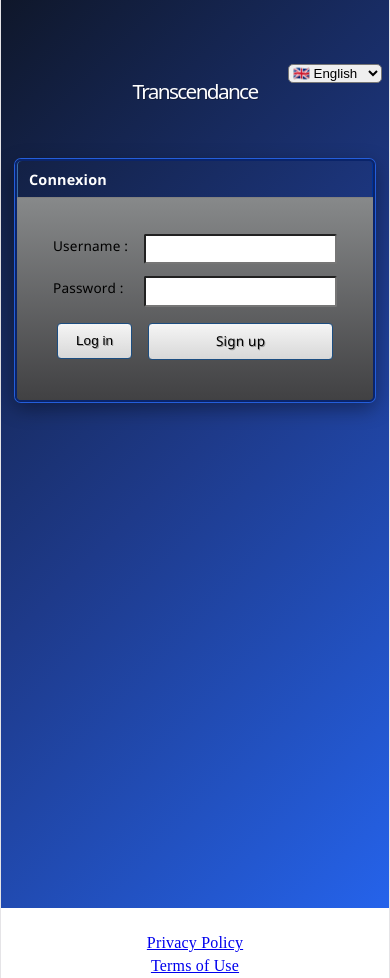
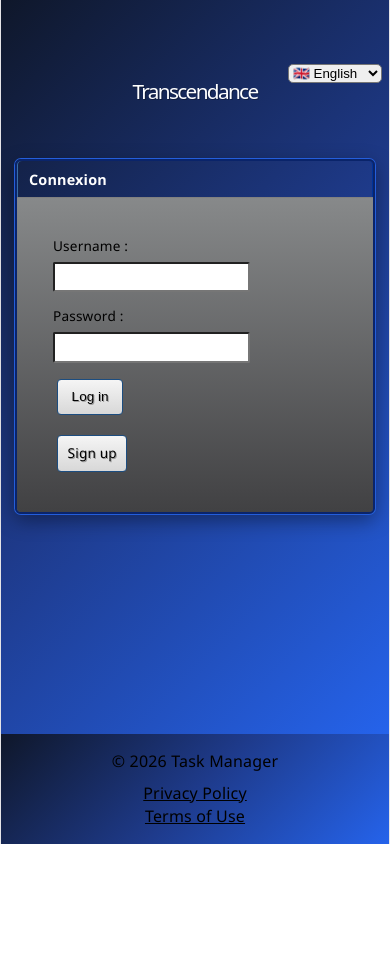
Before and after one commit to k-9-user/Task_Manager42, a React (Vite) app in the folder frontend/: page /login in a window 390 px wide. After the commit the page ends 844 px from the top, so only its background shows below. Built offline with nearby package versions, Linux system fonts and the light colour scheme; no server answers; a web font is replaced by a local one.

Commit message:
probleme regle footer

```diff
--- a/frontend/src/App.css
+++ b/frontend/src/App.css
@@ -188,3 +188,9 @@
   flex-direction: column;
   min-height: 100vh;
 }
+
+.app-content {
+  flex: 1;
+  display: flex;
+  flex-direction: column;
+}
--- a/frontend/src/App.jsx
+++ b/frontend/src/App.jsx
@@ -20,8 +20,9 @@ function AppContent() {
   const hideNavbar = location.pathname === "/login" || location.pathname === "/register";
 
   return (
-    <>
+    <div className="app-container">
       {!hideNavbar && <Navbar />}
+      <main className="app-content">
        <Routes>
          <Route path="/" element={<Navigate to="/login" />} />
          <Route path="/admin/users" element={<AdminUsers />} />
@@ -34,8 +35,9 @@ function AppContent() {
          <Route path="/Search" element={<Search />} />
          <Route path="/TermsOfService" element={<TermsOfService />} />
        </Routes>
+      </main>
       <Footer />
-    </>
+    </div>
   );
 }
 
--- /dev/null
+++ b/frontend/src/components/Footer.css
@@ -0,0 +1,31 @@
+.footer {
+	display: flex;
+	flex-direction: column;
+	color: black;
+	gap: 0.5rem;
+	align-items: center;
+	background: linear-gradient(
+		135deg,
+		#0f172a 0%,
+		#1e3a8a 50%,
+		#2563eb 100%
+	);
+	font-family: 'Segoe UI', Tahoma, Geneva, Verdana, sans-serif;
+	padding: 1rem;;
+}
+
+.footer-links {
+	display: flex;
+	flex-direction: column;
+	gap: 1,5rem;
+}
+
+.footer-links .condition-link{
+	color: black;
+	font-family: 'Segoe UI', Tahoma, Geneva, Verdana, sans-serif;
+	text-decoration: none;
+}
+
+.footer-links .condition-link {
+	text-decoration: underline;
+}
--- a/frontend/src/components/Footer.jsx
+++ b/frontend/src/components/Footer.jsx
@@ -1,5 +1,6 @@
 import { Link } from "react-router-dom";
 import { useTranslation } from "react-i18next";
+import './Footer.css'
 
 function Footer() {
 	const { t } = useTranslation();
@@ -7,9 +8,8 @@ function Footer() {
 		<footer className="footer">
 			<p>&copy; 2026 Task Manager</p>
 			<div className="footer-links">
-				<Link to="/PrivacyPolicy">{t("footer.pc")}</Link>
-				<p>				</p>
-				<Link to="/TermsOfService">{t("footer.cdu")}</Link>
+				<Link className="condition-link" to="/PrivacyPolicy">{t("footer.pc")}</Link>
+				<Link className="condition-link" to="/TermsOfService">{t("footer.cdu")}</Link>
 			</div>
 		</footer>
 	);
--- a/frontend/src/pages/Projects.css
+++ b/frontend/src/pages/Projects.css
@@ -1,19 +1,18 @@
 
-body{
-	margin: 0px;
-	font-family:'Times New Roman', Times, serif;
-	color: white;
-}
 
 .projects-page {
-	height:  100vh;
-	justify-content: center;
+display: flex;
+	flex-direction: column;
+	min-height:  100vh;
+	gap: 1.5rem;
+	align-items: center;
 	background: linear-gradient(
 		135deg,
 		#0f172a 0%,
 		#1e3a8a 50%,
 		#2563eb 100%
 	);
+	font-family: 'Segoe UI', Tahoma, Geneva, Verdana, sans-serif;
 }
 
 .project-form input{
--- a/frontend/src/pages/login.css
+++ b/frontend/src/pages/login.css
@@ -2,9 +2,10 @@
 
 
 .login-page{
+	flex: 1;
 	display: flex;
 	flex-direction: column;
-	min-height:  100vh;
+	/* min-height:  100vh; */
 	gap: 1.5rem;
 	align-items: center;
 	background: linear-gradient(
--- a/frontend/src/pages/register.css
+++ b/frontend/src/pages/register.css
@@ -1,8 +1,9 @@
 
 .register-page{
+	flex: 1;
 	display: flex;
 	flex-direction: column;
-	min-height:  100vh;
+	/* min-height:  100vh; */
 	gap: 1.5rem;
 	align-items: center;
 	background: linear-gradient(
@@ -154,33 +155,27 @@
 		gap: 0.75rem;
 	}
 
+	.input-group {
+		display: flex;
+		flex-direction: column;
+		gap: 0.75rem;
+	}
+
 	.input-field{
+		display: flex;
+		flex-direction: column;
 		align-items: flex-start;
 		gap: 0.3rem;
 	}
 
-	.input-field::after{
-		display: block;
-		flex-basis: 100%;
-		height: 0;
-		white-space: pre;
-	}
-
-	.input-field input::after{
-		content: "\A";
-		white-space: pre;
-	}
 
 	.input-field label{
-		display: block;
 		width: auto;
 	}
 
 	.input-field input{
-		display: block;
 		width: 100%;
 	}
-
 
 	.register-box button,
 	.btn-link{
```
Lines whose indentation alone changed are shown as unchanged.
